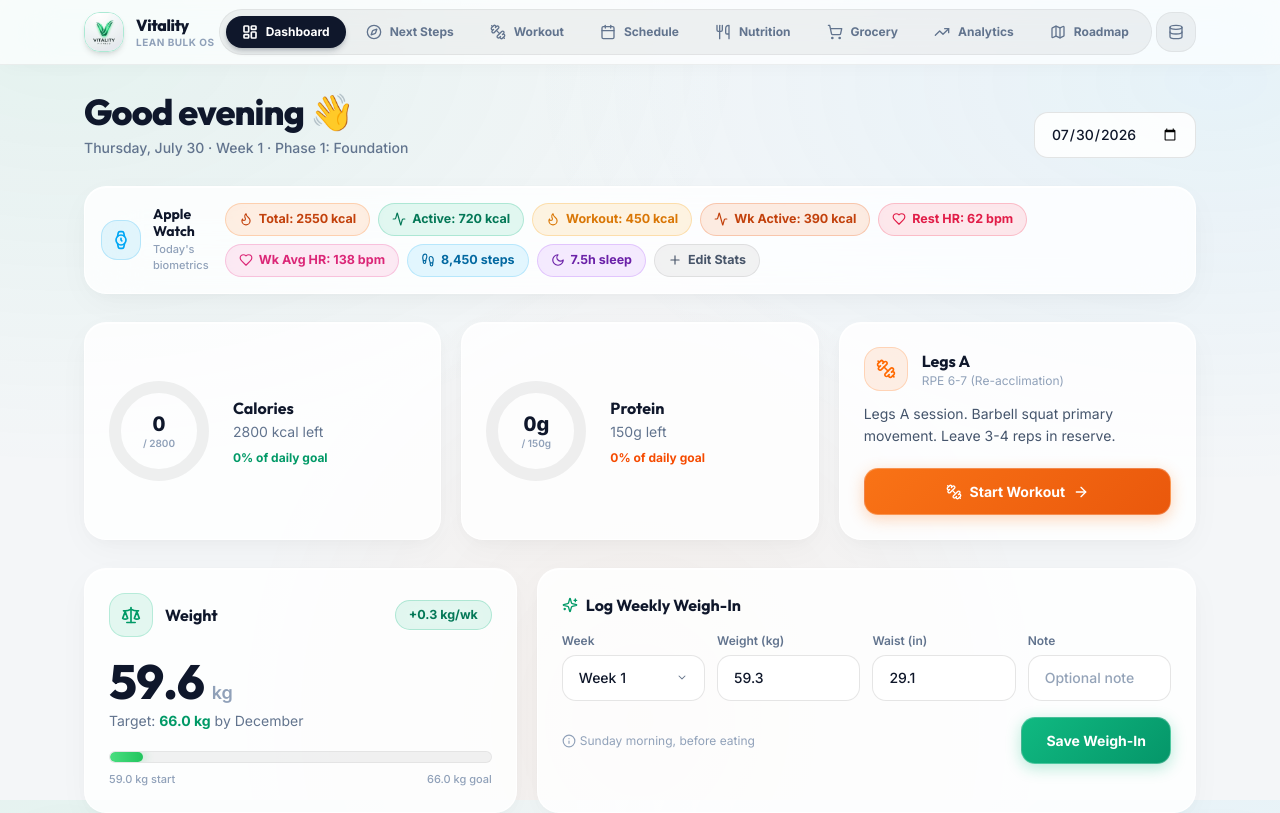
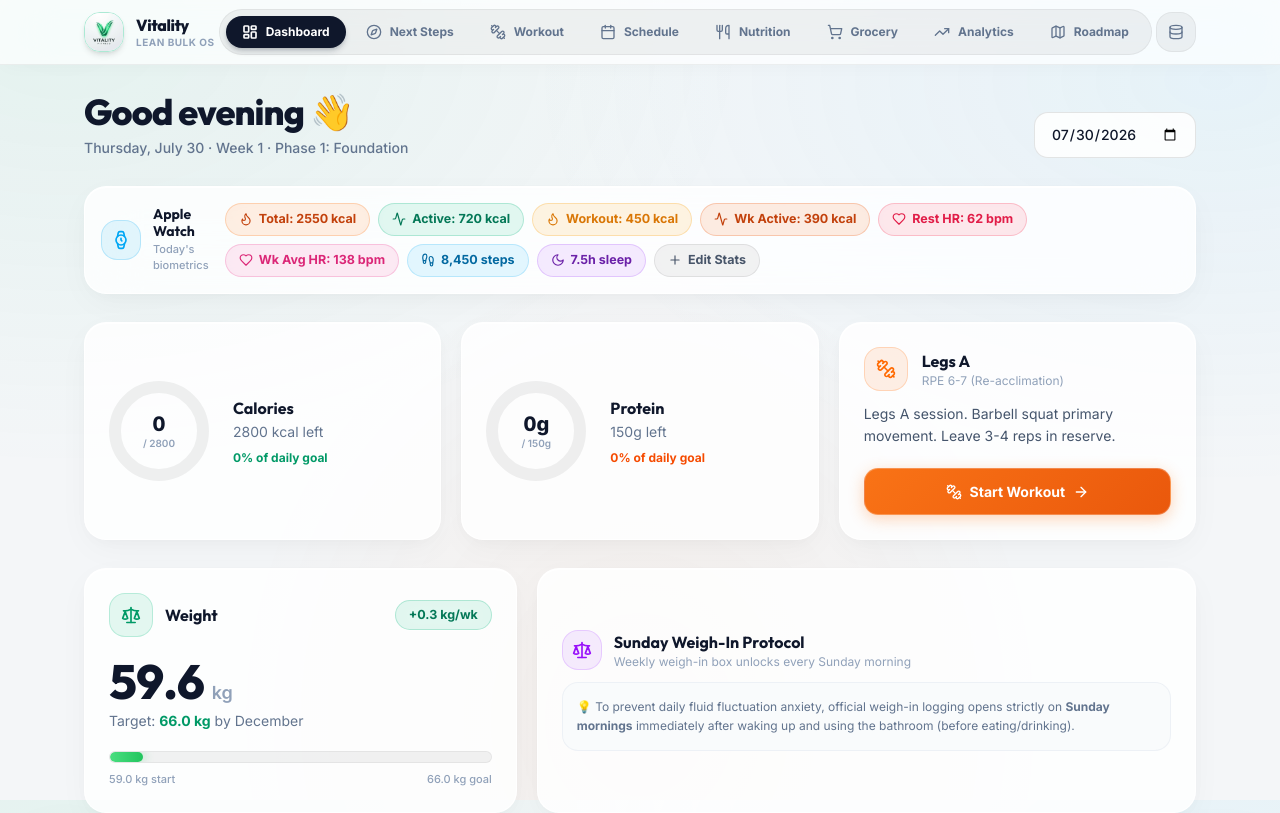
Before and after one commit to dhruv-1100/vitality, a React (Vite) app: page / in a window 1280 px wide. Shown: the top 813 px of the page. Built offline with nearby package versions, Linux system fonts and the light colour scheme; the HTML template or start-up script is replaced by a standard one.

Commit message:
Restrict weight logging form box to display strictly on Sundays

```diff
--- a/src/components/Dashboard.jsx
+++ b/src/components/Dashboard.jsx
@@ -273,11 +273,13 @@ export default function Dashboard({ setActiveTab, setSelectedRoutine }) {
           </div>
         </div>
 
-        {/* Log Weight Form */}
-        <div className="card !p-6 lg:col-span-3">
+        {/* Log Weight Form (Shows ONLY on Sundays) */}
+        <div className="card !p-6 lg:col-span-3 flex flex-col justify-between">
+          {(selectedDayName === 'Sun' || new Date(selectedDate + 'T12:00:00').getDay() === 0) ? (
+            <>
               <p className="text-base font-bold text-slate-900 mb-4 flex items-center gap-2 font-display">
                 <Sparkles className="w-4 h-4 text-emerald-600" />
-            Log Weekly Weigh-In
+                Log Weekly Sunday Weigh-In
               </p>
               <form onSubmit={handleSaveWeight} className="space-y-4">
                 <div className="grid grid-cols-2 sm:grid-cols-4 gap-3">
@@ -308,6 +310,23 @@ export default function Dashboard({ setActiveTab, setSelectedRoutine }) {
               {saveMsg && (
                 <div className="mt-3 p-3 rounded-xl bg-emerald-50 text-emerald-800 text-sm font-semibold text-center border border-emerald-200 animate-fade-in">
                   ✓ Week {selectedWeekNum} weigh-in saved!
+                </div>
+              )}
+            </>
+          ) : (
+            <div className="flex flex-col justify-center h-full space-y-3">
+              <div className="flex items-center gap-3">
+                <div className="w-10 h-10 rounded-2xl bg-purple-500/10 border border-purple-500/20 flex items-center justify-center shrink-0">
+                  <Scale className="w-5 h-5 text-purple-600" />
+                </div>
+                <div>
+                  <p className="text-base font-bold text-slate-900 font-display">Sunday Weigh-In Protocol</p>
+                  <p className="text-xs text-slate-400">Weekly weigh-in box unlocks every Sunday morning</p>
+                </div>
+              </div>
+              <p className="text-xs text-slate-500 leading-relaxed bg-slate-50/80 p-3.5 rounded-2xl border border-slate-200/50">
+                💡 To prevent daily fluid fluctuation anxiety, official weigh-in logging opens strictly on <strong>Sunday mornings</strong> immediately after waking up and using the bathroom (before eating/drinking).
+              </p>
             </div>
           )}
         </div>
```
Lines whose indentation alone changed are shown as unchanged.
